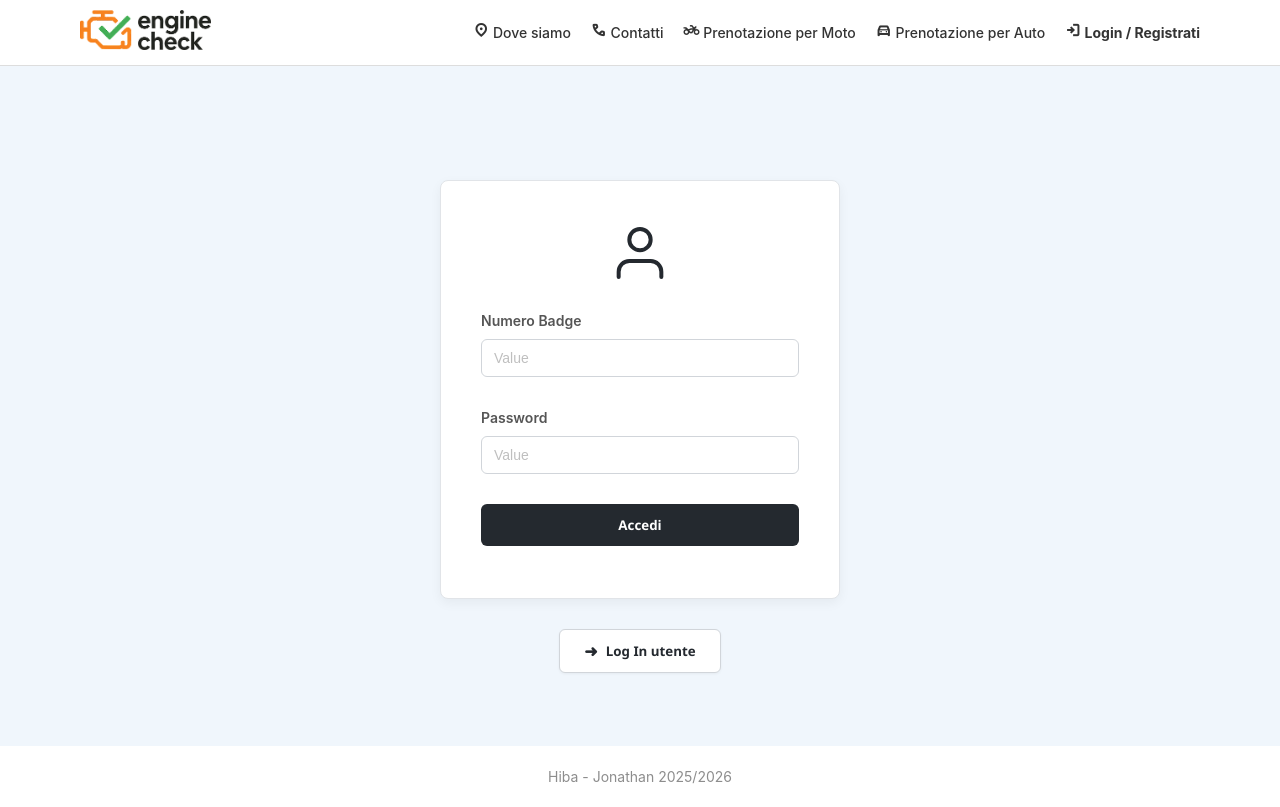
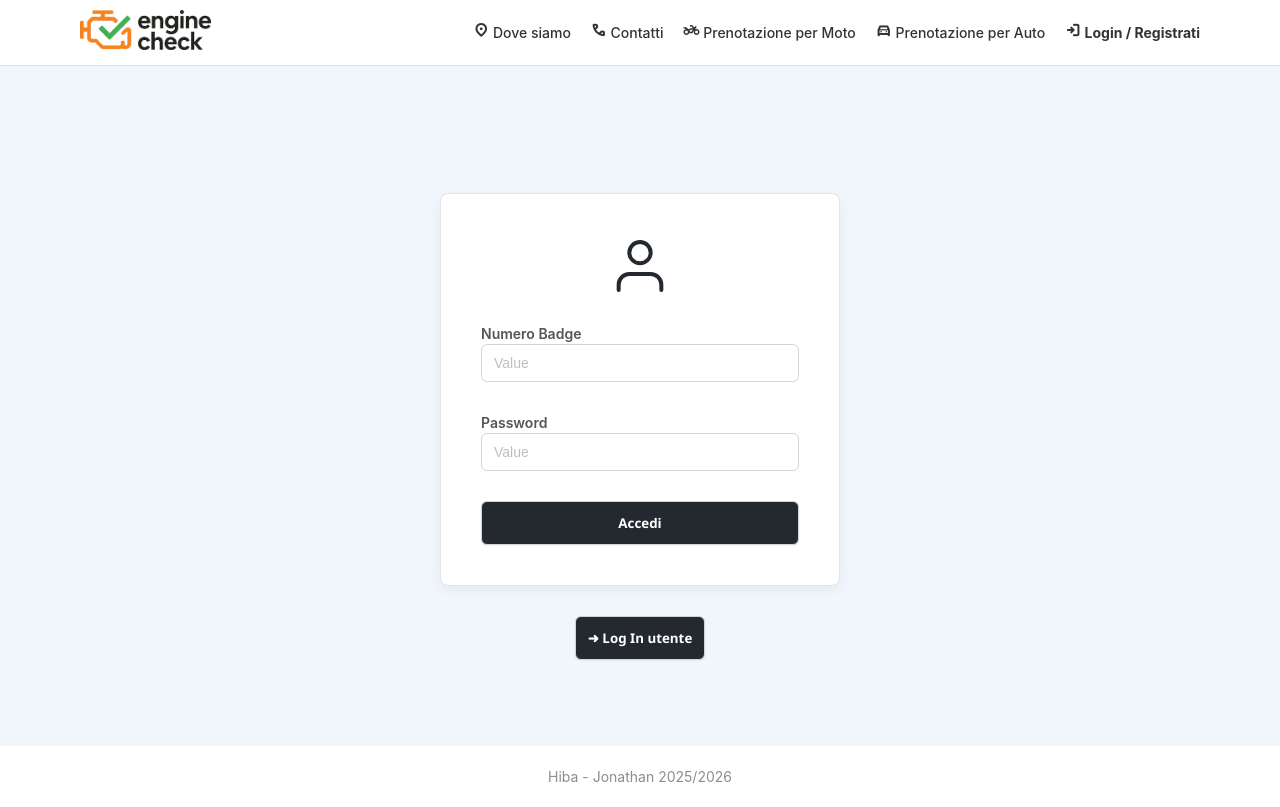
Before and after one commit to StatJon/Progetto-IngegneriaSistemiWeb, a Vue app in the folder EngineCheckProject/frontend/: page /login-employee in a window 1280 px wide. Built offline with nearby package versions, Linux system fonts and the light colour scheme; no server answers.

Commit message:
fix: fixed Employee css

```diff
--- a/EngineCheckProject/frontend/src/pages/EmployeeLogin.vue
+++ b/EngineCheckProject/frontend/src/pages/EmployeeLogin.vue
@@ -73,7 +73,7 @@ export default defineComponent({
 
       <p v-if="errorMessage" class="error-text">{{ errorMessage }}</p>
 
-      <button class="btn-primary" @click="submitEmployeeLogin">
+      <button class="btn-employee" @click="submitEmployeeLogin">
         Accedi
       </button>
 
@@ -88,7 +88,7 @@ export default defineComponent({
   </div>
 </template>
 
-<style scoped>
+<!-- <style scoped>
 .main-container {
   display: flex;
   flex-direction: column;
@@ -199,4 +199,4 @@ export default defineComponent({
 .icon-arrow {
   font-size: 1.2em;
 }
-</style>
+</style> -->
```
